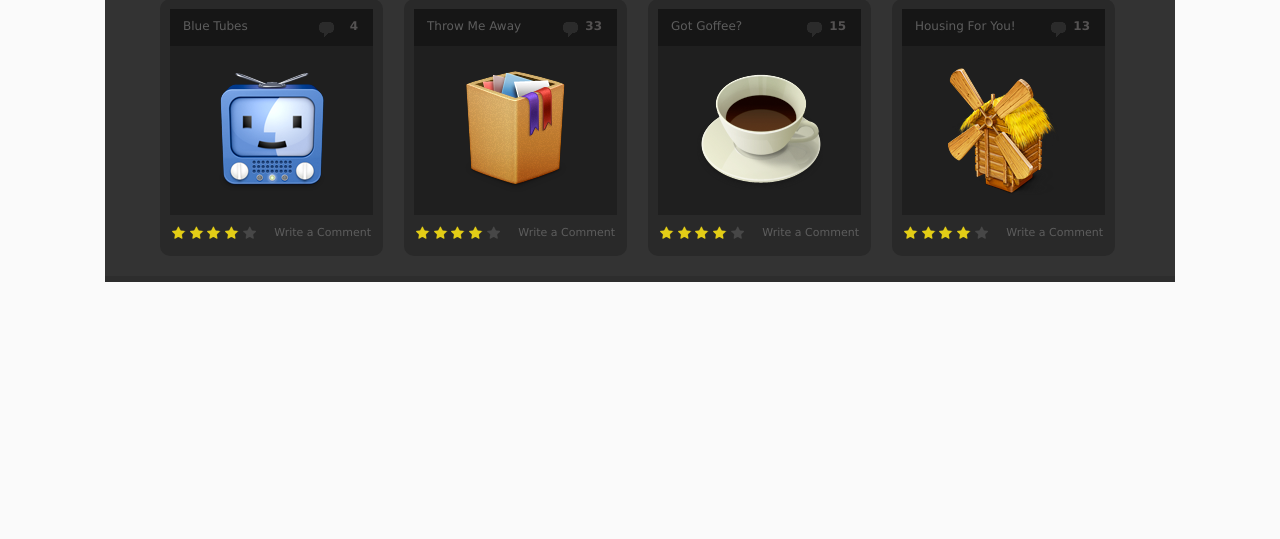
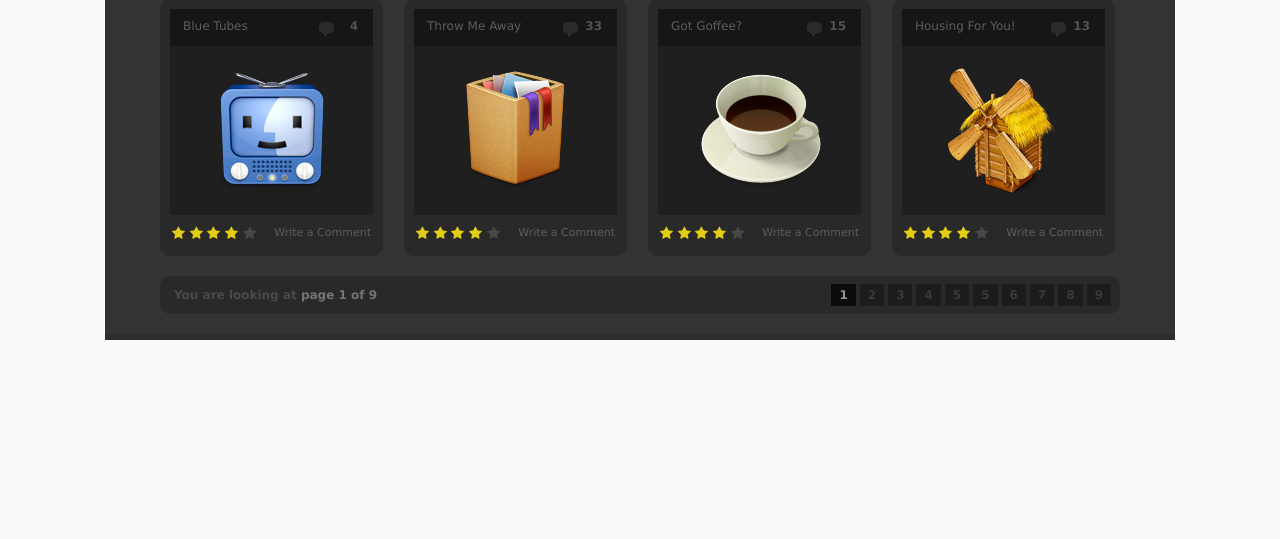
Before and after one commit to AndreyKachanov/boxcube, a PHP site: page / in a window 1280 px wide. Shown: the part 788-1327 px from the top of the page. Run offline with PHP 8.4, Linux system fonts and the light colour scheme.

Commit message:
Created pagination block

```diff
--- a/css/style.css
+++ b/css/style.css
@@ -477,3 +477,50 @@ a.item_img img {
 .item_rating a.write_comment:hover {
 	text-decoration: underline;
 }
+
+/*pagination*/
+.pagination {
+	background: #333333;
+	width: 960px;
+	border-radius: 10px;
+	background: #292929;
+	padding: 12px 9px 12px 14px;
+	margin: 0 auto 20px auto;
+}
+
+.pagination p {
+	color:#4a4a4a;
+	font: bold 1.2em Verdana,sans-serif;
+	float: left;
+}
+
+.pagination p span {
+	font-weight: bold;
+	color:#757575;
+}
+
+.pagination ul {
+	margin: 0;
+	padding: 0;
+	float: right;
+}
+
+.pagination ul li {
+	display: block;
+	float: left;
+	list-style: none;
+}
+
+.pagination ul li a {
+	background: #1c1c1c;
+	padding: 4px 8px;
+	margin-left: 4px;
+	color: #393939;
+	text-decoration: none;
+	font: bold 1.2em Verdana,sans-serif;
+}
+
+.pagination ul li a:hover, .pagination .pages {
+	background-color: #0b0b0b;
+	color: #949494;
+}
--- a/index.php
+++ b/index.php
@@ -306,6 +306,42 @@
 				</li>
 			</ul>
 			<div class="clear"></div>
+			<div class="pagination">
+				<p>You are looking at <span>page 1 of 9</span></p>
+				<ul>
+					<li>
+						<a href="#" class="pages"><span>1</span></a>
+					</li>
+					<li>
+						<a href="#">2</a>
+					</li>
+					<li>
+						<a href="#">3</a>
+					</li>
+					<li>
+						<a href="#">4</a>
+					</li>
+					<li>
+						<a href="#">5</a>
+					</li>
+					<li>
+						<a href="#">5</a>
+					</li>
+					<li>
+						<a href="#">6</a>
+					</li>
+					<li>
+						<a href="#">7</a>
+					</li>
+					<li>
+						<a href="#">8</a>
+					</li>
+					<li>
+						<a href="#">9</a>
+					</li>
+				</ul>
+				<div class="clear"></div>
+			</div>
 		</main>
 	</div>
 </body>
```
Also changed, not shown: img/top_lines.png (added).
